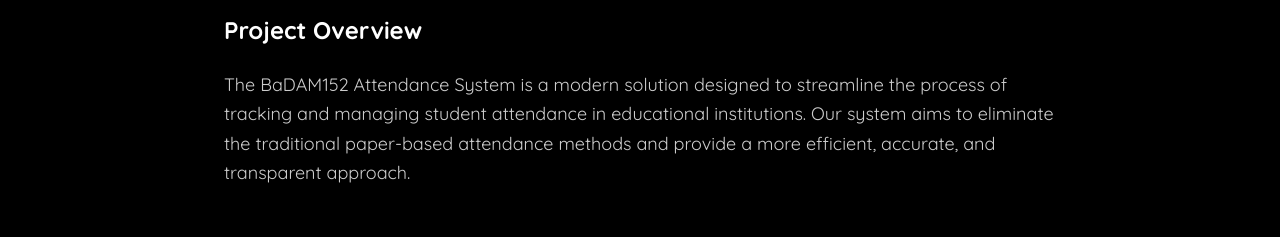
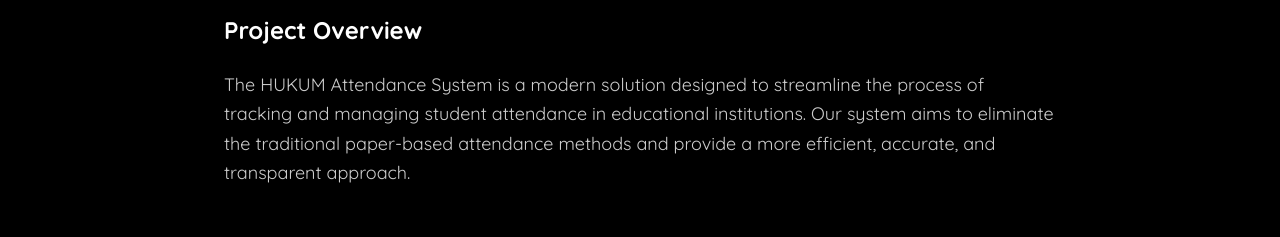
Before and after one commit to dask-58/hukum, a Next.js app: page /about-us in a window 1280 px wide. Shown: the part 243-480 px from the top of the page. Built offline with nearby package versions, Linux system fonts and the light colour scheme; no server answers.

Commit message:
NPM updates

```diff
--- a/src/app/about-us/page.tsx
+++ b/src/app/about-us/page.tsx
@@ -137,7 +137,7 @@
                 Project Overview
               </h2>
               <p className="text-white/80 text-lg leading-relaxed">
-                The BaDAM152 Attendance System is a modern solution designed to streamline
+                The HUKUM Attendance System is a modern solution designed to streamline
                 the process of tracking and managing student attendance in educational
                 institutions. Our system aims to eliminate the traditional paper-based
                 attendance methods and provide a more efficient, accurate, and transparent
--- a/src/app/layout.tsx
+++ b/src/app/layout.tsx
@@ -1,5 +1,5 @@
 import type { Metadata } from "next";
-import { Quicksand } from "next/font/google";
+import { Quicksand } from "next/font/google"; // Changed font to Quicksand
 import { ClerkProvider } from "@clerk/nextjs";
 import Navbar from "@/components/Navbar";
 import { Footer } from "@/components/Footer";
@@ -10,7 +10,7 @@
 
 const quicksand = Quicksand({
   subsets: ["latin"],
-  weight: ["300", "400", "500", "700"],
+  weight: ["400", "700"], // Adjusted weights for Quicksand
   variable: "--font-quicksand",
 });
 
@@ -47,7 +47,7 @@
         <head>
           <link rel="icon" href="/favicon.ico" sizes="any" />
         </head>
-        <body className={`${quicksand.className} antialiased`}>
+        <body className={`${quicksand.className} antialiased`}> {/* Updated to use Quicksand */}
           <AuthWrapper>
             <Navbar />
             <main>{children}</main>
```
Also changed, not shown: package.json (+3 -6 lines), 1 other file (tests, documents, lock files or other folders).
